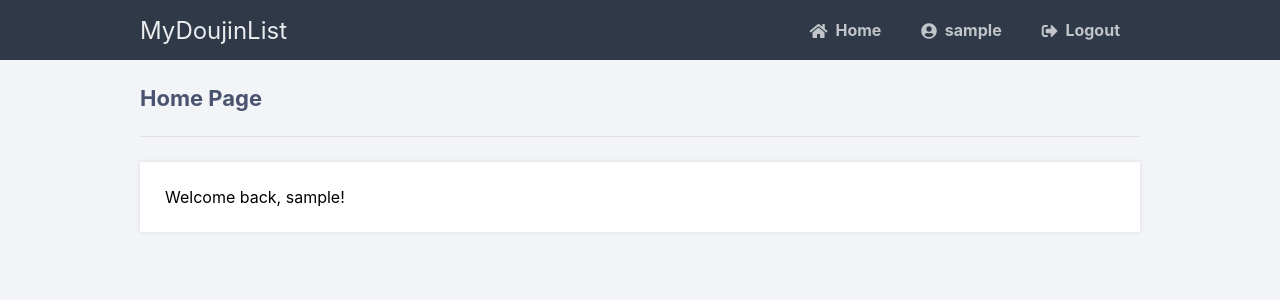
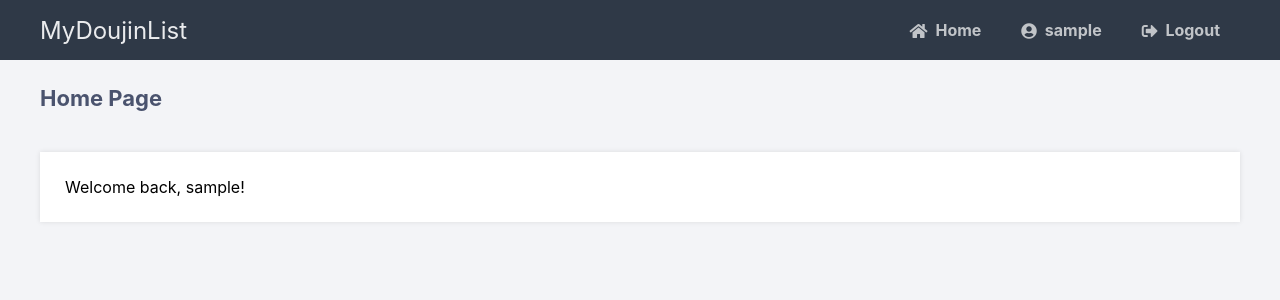
Before and after one commit to NotTheRealEdmund/mydoujinlist, a PHP site: page /home.php in a window 1280 px wide. Shown: the top 300 px of the page. Run offline with PHP 8.4, Linux system fonts and the light colour scheme; the visitor is signed in with stand-in values (Sample User, id 1).

Commit message:
Expand content div, remove border-bottom, remove content margin

```diff
--- a/mydoujinlist/main.css
+++ b/mydoujinlist/main.css
@@ -16,19 +16,17 @@
 	background-color: #f3f4f7;
 }
 .content {
-	width: 1000px;
+	width: 1200px;
 	margin: 0 auto;
 }
 .content h2 {
 	margin: 0;
 	padding: 25px 0;
 	font-size: 22px;
-	border-bottom: 1px solid #e0e0e3;
 	color: #4a536e;
 }
 .content > p, .content > div {
 	box-shadow: 0 0 5px 0 rgba(0, 0, 0, 0.1);
-	margin: 25px 0;
 	padding: 25px;
 	background-color: #fff;
 }
--- a/mydoujinlist/navbar.html
+++ b/mydoujinlist/navbar.html
@@ -20,7 +20,7 @@
 	.navtop div {
 		display: flex;
 		margin: 0 auto;
-		width: 1000px;
+		width: 1200px;
 		height: 100%;
 	}
 	.navtop div h1, .navtop div a {
```
